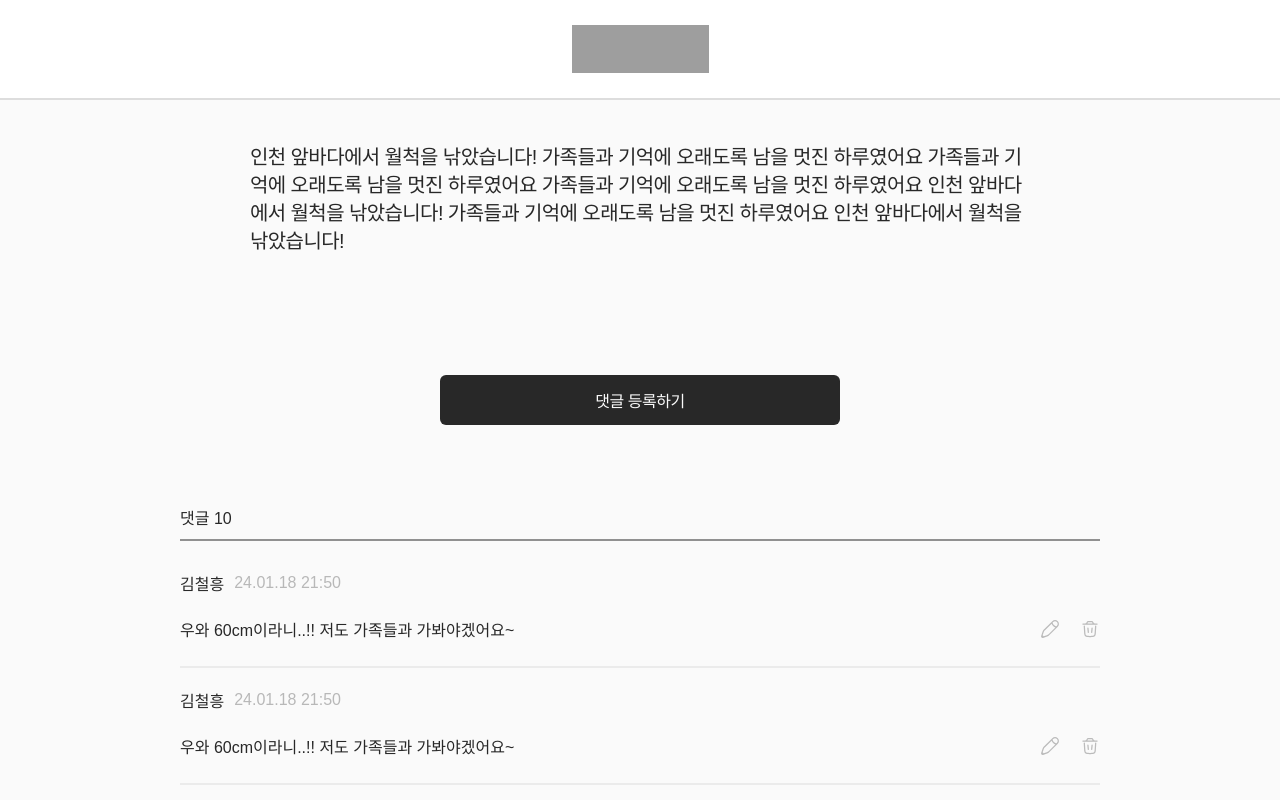
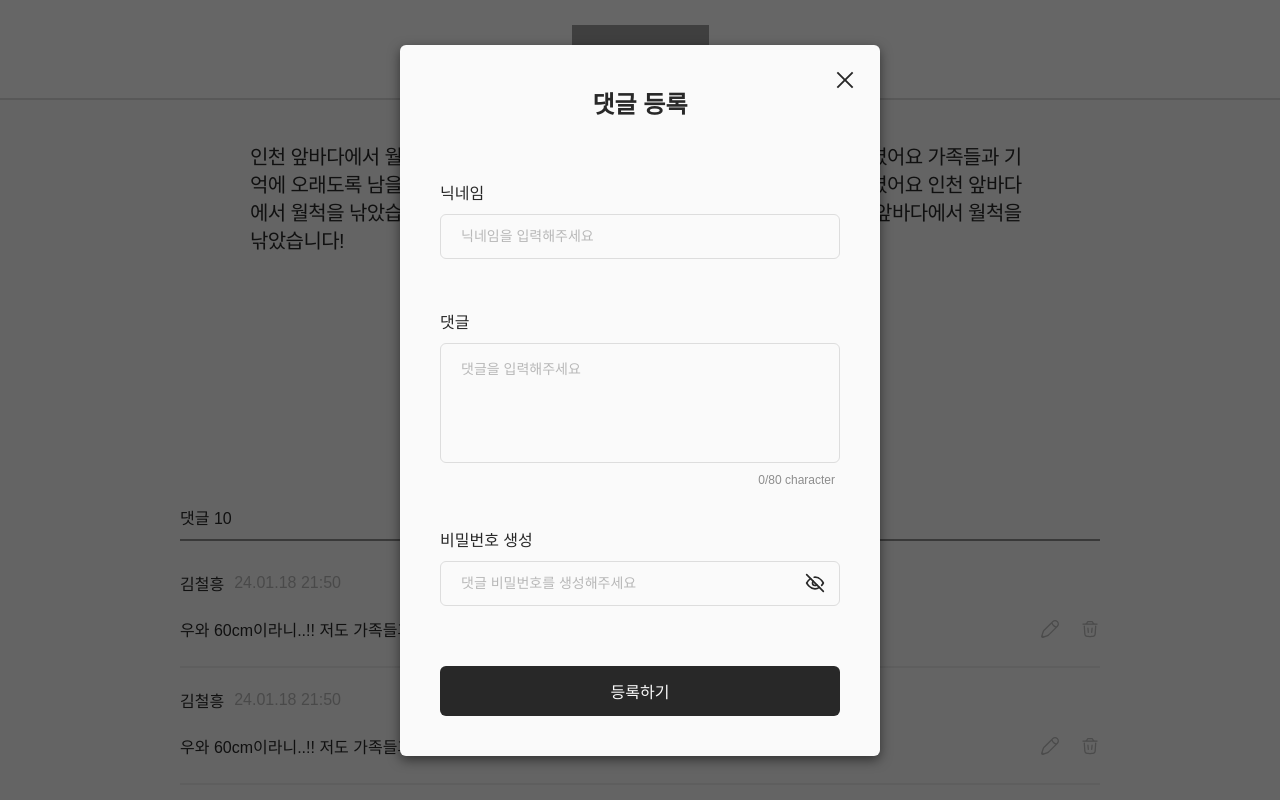
Before and after one commit to Codeit-ToyProject-Team-3/Codeit_Toy_Team3_FE, a React (Vite) app: page /posts/1 in a window 1280 px wide. Both pictures are taken after a click on the button "댓글 등록하기". Shown: the part 1199-1999 px from the top of the page. Built offline with nearby package versions, Linux system fonts and the light colour scheme; grey boxes are pictures that could not be loaded; a web font is replaced by a local one.

Commit message:
feat(MemoryComment): 추억 상세 페이지 내 댓글 등록 Modal 구현 (#16)

```diff
--- /dev/null
+++ b/src/components/CommentModal/CommentEditRegisterModal.jsx
@@ -0,0 +1,55 @@
+/* eslint-disable react/prop-types */
+import {
+  CommentModal,
+  CommentModalContent,
+  PostCommentButton,
+  StyledCloseIcon,
+} from "./CommentEditRegisterModal.styled";
+
+import { StyledBackdrop } from "@components/ModalCustom/ModalCustom";
+
+import PasswordInput from "@components/Input/Password/PasswordInput";
+import TextInputModule from "@components/Input/Text/TextInputModule";
+import TextAreaModule from "@components/Input/TextArea/TextAreaModule";
+
+const CommentEditRegisterModal = ({
+  modalOpen,
+  handleModalClose,
+  modalTitle,
+  passworTitle,
+  passwordPlaceholder,
+  submitButtonText,
+}) => {
+  const MAX_COMMENT_WORDS = 80;
+
+  return (
+    <CommentModal
+      open={modalOpen}
+      onClose={handleModalClose}
+      slots={{ backdrop: StyledBackdrop }}
+    >
+      <CommentModalContent>
+        <h2 className="modal-title">{modalTitle}</h2>
+        <StyledCloseIcon onClick={handleModalClose} />
+        <TextInputModule
+          title="닉네임"
+          placeholderContent="닉네임을 입력해주세요"
+        />
+
+        <TextAreaModule
+          title="댓글"
+          placeholderContent="댓글을 입력해주세요"
+          maxWords={MAX_COMMENT_WORDS}
+        />
+
+        <PasswordInput
+          title={passworTitle}
+          placeholderContent={passwordPlaceholder}
+        />
+        <PostCommentButton>{submitButtonText}</PostCommentButton>
+      </CommentModalContent>
+    </CommentModal>
+  );
+};
+
+export default CommentEditRegisterModal;
--- /dev/null
+++ b/src/components/CommentModal/CommentEditRegisterModal.styled.js
@@ -0,0 +1,64 @@
+import styled from "styled-components";
+import { colors } from "@styles/theme/colors";
+
+import { Modal as BaseModal } from "@mui/base/Modal";
+
+import closeIcon from "@assets/close-icon.svg?react";
+
+export const CommentModal = styled(BaseModal)`
+  display: flex;
+  align-items: center;
+  justify-content: center;
+
+  position: fixed;
+  z-index: 1300;
+  inset: 0;
+`;
+
+export const CommentModalContent = styled.div`
+  width: 480px;
+  padding: 40px;
+
+  display: flex;
+  flex-direction: column;
+  align-items: center;
+  gap: 40px;
+
+  position: relative;
+
+  border-radius: 6px;
+  background-color: ${colors.gray[50]};
+
+  color: ${colors.black};
+
+  box-shadow: 0 4px 12px rgb(0 0 0 / 0.5);
+
+  .modal-title {
+    margin-bottom: 20px;
+
+    ${({ theme }) => theme.fontStyles.Header2}
+  }
+`;
+
+export const PostCommentButton = styled.button`
+  width: 100%;
+  height: 50px;
+  margin-top: 20px;
+
+  border-radius: 6px;
+  background-color: ${colors.black};
+
+  ${({ theme }) => theme.fontStyles.Body4}
+  color: ${colors.gray[50]};
+`;
+
+export const StyledCloseIcon = styled(closeIcon)`
+  width: 30px;
+  height: 30px;
+
+  position: absolute;
+  top: 20px;
+  right: 20px;
+
+  cursor: pointer;
+`;
--- a/src/components/MemoryCommentSection/MemoryCommentSection.jsx
+++ b/src/components/MemoryCommentSection/MemoryCommentSection.jsx
@@ -16,9 +16,20 @@ import {
   StyledTrashIcon,
 } from "./MemoryCommentSection.styled";
 
+import CommentEditRegisterModal from "@components/CommentModal/CommentEditRegisterModal";
 import Pagination from "@components/Pagination/Pagination";
 
 const MemoryCommentSection = ({ memoryDetail }) => {
+  const [isRegisterModalOpen, setRegisterModalOpen] = useState(false);
+
+  const handleRegisterModalOpen = () => {
+    setRegisterModalOpen(true);
+  };
+
+  const handleRegisterModalClose = () => {
+    setRegisterModalOpen(false);
+  };
+
   const itemsPerPage = 3;
 
   const [currentPage, setCurrentPage] = useState(1);
@@ -32,7 +43,18 @@ const MemoryCommentSection = ({ memoryDetail }) => {
 
   return (
     <MemoryCommentSectionContainer>
-      <RegisterCommentButton>댓글 등록하기</RegisterCommentButton>
+      <RegisterCommentButton onClick={handleRegisterModalOpen}>
+        댓글 등록하기
+      </RegisterCommentButton>
+      <CommentEditRegisterModal
+        modalOpen={isRegisterModalOpen}
+        handleModalClose={handleRegisterModalClose}
+        modalTitle="댓글 등록"
+        passworTitle="비밀번호 생성"
+        passwordPlaceholder="댓글 비밀번호를 생성해주세요"
+        submitButtonText="등록하기"
+      />
+
       <CommentContainer>
         <h4>댓글 {memoryDetail?.comments?.length}</h4>
         <CommentDivider />
```
